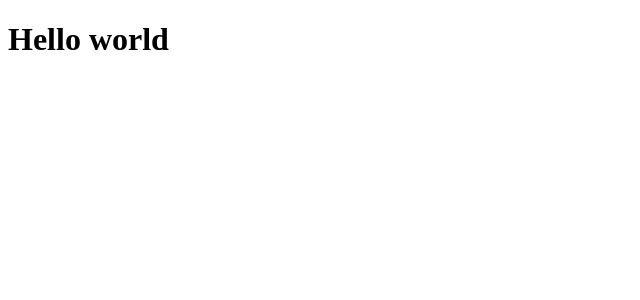
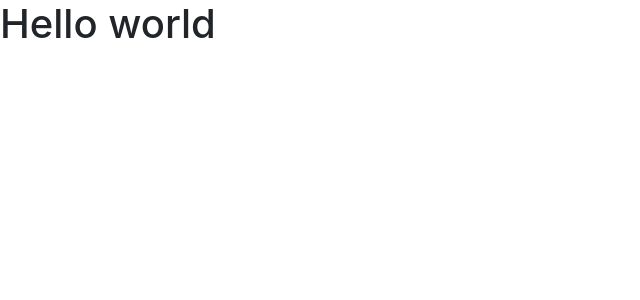
Before and after one commit to juhbla/nagyi-receptjei-ui, a React (Create React App) app: page / in a window 1280 px wide. Shown: the top 300 px of the page, without its empty margins (0-640 px from the left). Built offline with nearby package versions, Linux system fonts and the light colour scheme.

Commit message:
Stílus kialakitasa (#2)

```diff
--- a/package.json
+++ b/package.json
@@ -3,6 +3,8 @@
   "version": "0.1.0",
   "private": true,
   "dependencies": {
+    "bootstrap": "^4.6.1",
+    "prettier": "^3.0.3",
     "react": "^18.2.0",
     "react-dom": "^18.2.0",
     "react-scripts": "5.0.1"
--- a/public/index.html
+++ b/public/index.html
@@ -1,4 +1,4 @@
-<!DOCTYPE html>
+<!doctype html>
 <html lang="hu">
   <head>
     <meta charset="utf-8" />
--- /dev/null
+++ b/src/App.css
@@ -0,0 +1 @@
+@import "~bootstrap/dist/css/bootstrap.min.css";
--- /dev/null
+++ b/src/App.jsx
@@ -0,0 +1,7 @@
+import "./App.css";
+
+function App() {
+  return <h1>Hello world</h1>;
+}
+
+export default App;
--- a/src/components/App.jsx
+++ /dev/null
@@ -1,7 +0,0 @@
-function App() {
-    return (
-        <h1>Hello world</h1>
-    );
-}
-
-export default App;
```
Also changed, not shown: src/index.js (+6 -5 lines), 1 other file (tests, documents, lock files or other folders).
